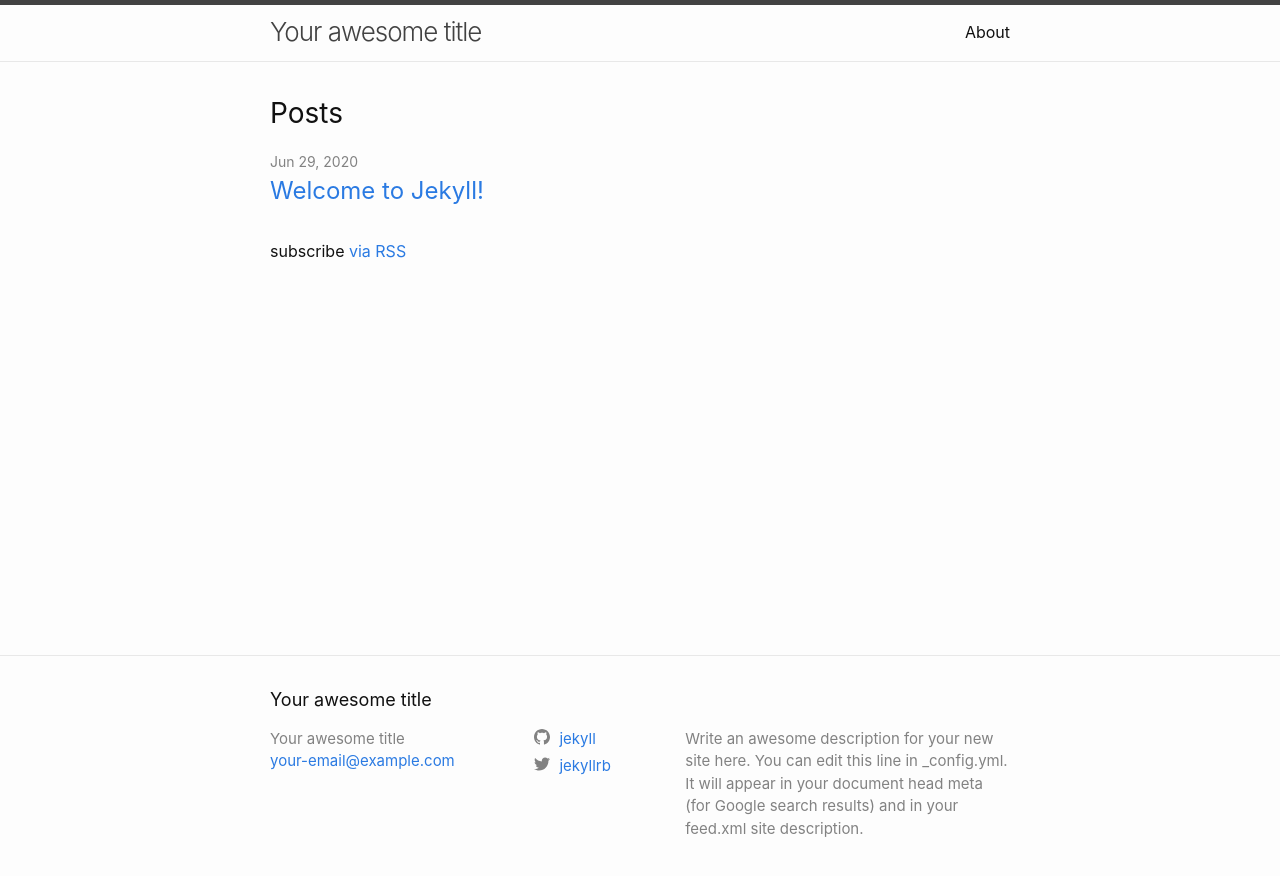
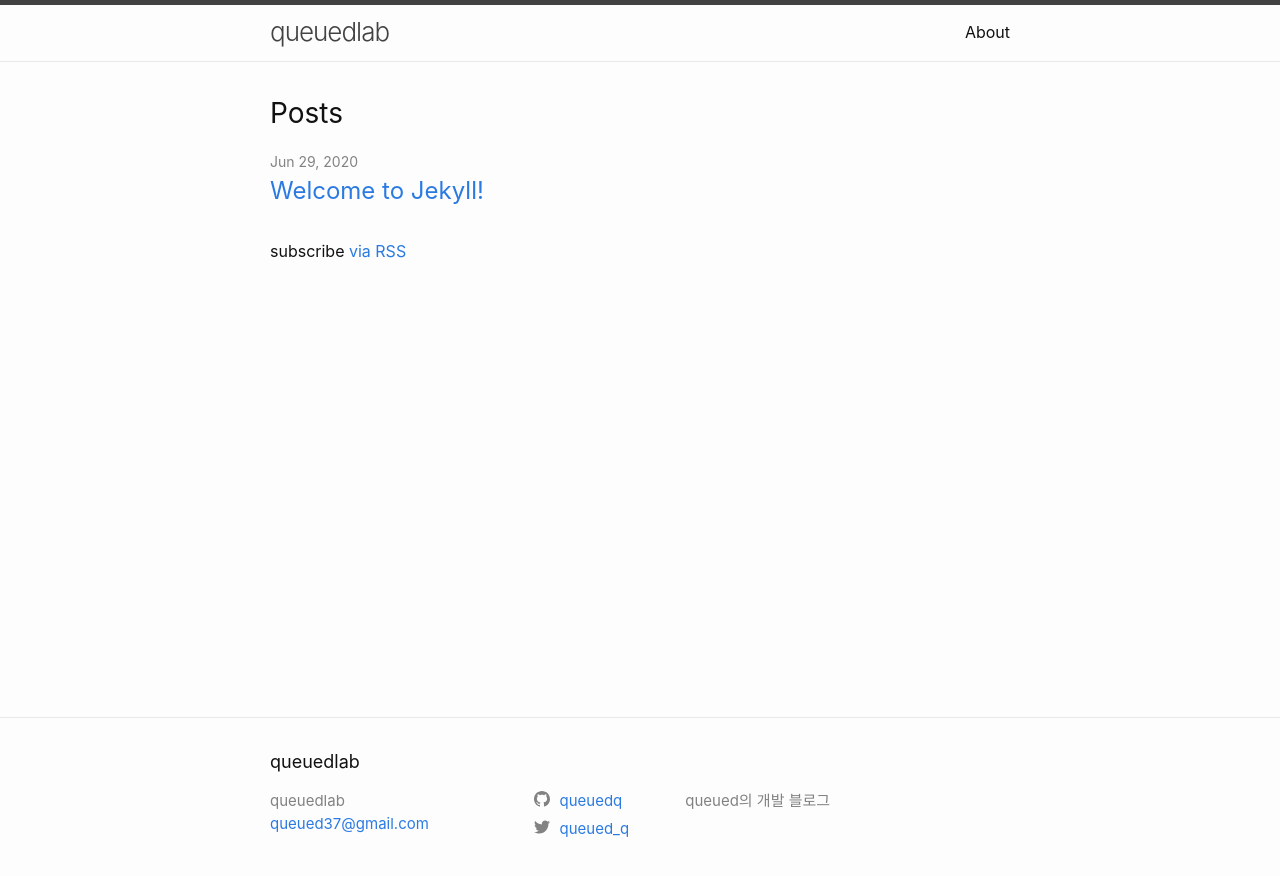
Before and after one commit to queuedq/blog-old-jekyll, a Jekyll site: the page built from index.markdown, in a window 1280 px wide. Shown: the top 876 px of the page. Built offline with Jekyll 4.4.1, drawn with Linux system fonts in a browser that asks for light colours.

Commit message:
Update site config

```diff
--- a/_config.yml
+++ b/_config.yml
@@ -18,16 +18,14 @@
 # You can create any custom variable you would like, and they will be accessible
 # in the templates via {{ site.myvariable }}.
 
-title: Your awesome title
-email: your-email@example.com
+title: queuedlab
+email: queued37@gmail.com
 description: >- # this means to ignore newlines until "baseurl:"
-  Write an awesome description for your new site here. You can edit this
-  line in _config.yml. It will appear in your document head meta (for
-  Google search results) and in your feed.xml site description.
+  queued의 개발 블로그
 baseurl: "" # the subpath of your site, e.g. /blog
 url: "" # the base hostname & protocol for your site, e.g. http://example.com
-twitter_username: jekyllrb
-github_username:  jekyll
+twitter_username: queued_q
+github_username:  queuedq
 
 # Build settings
 theme: minima
```
